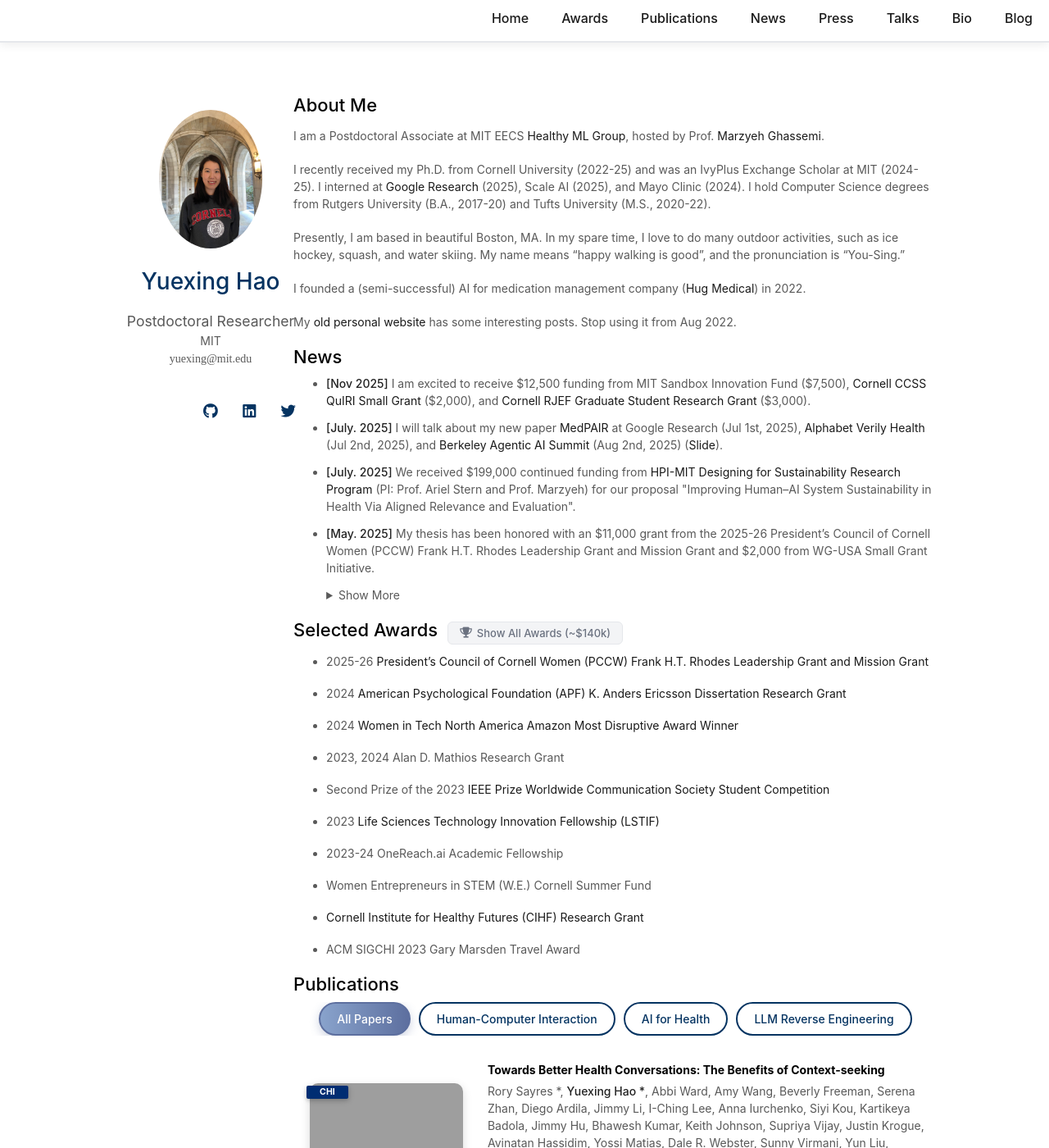
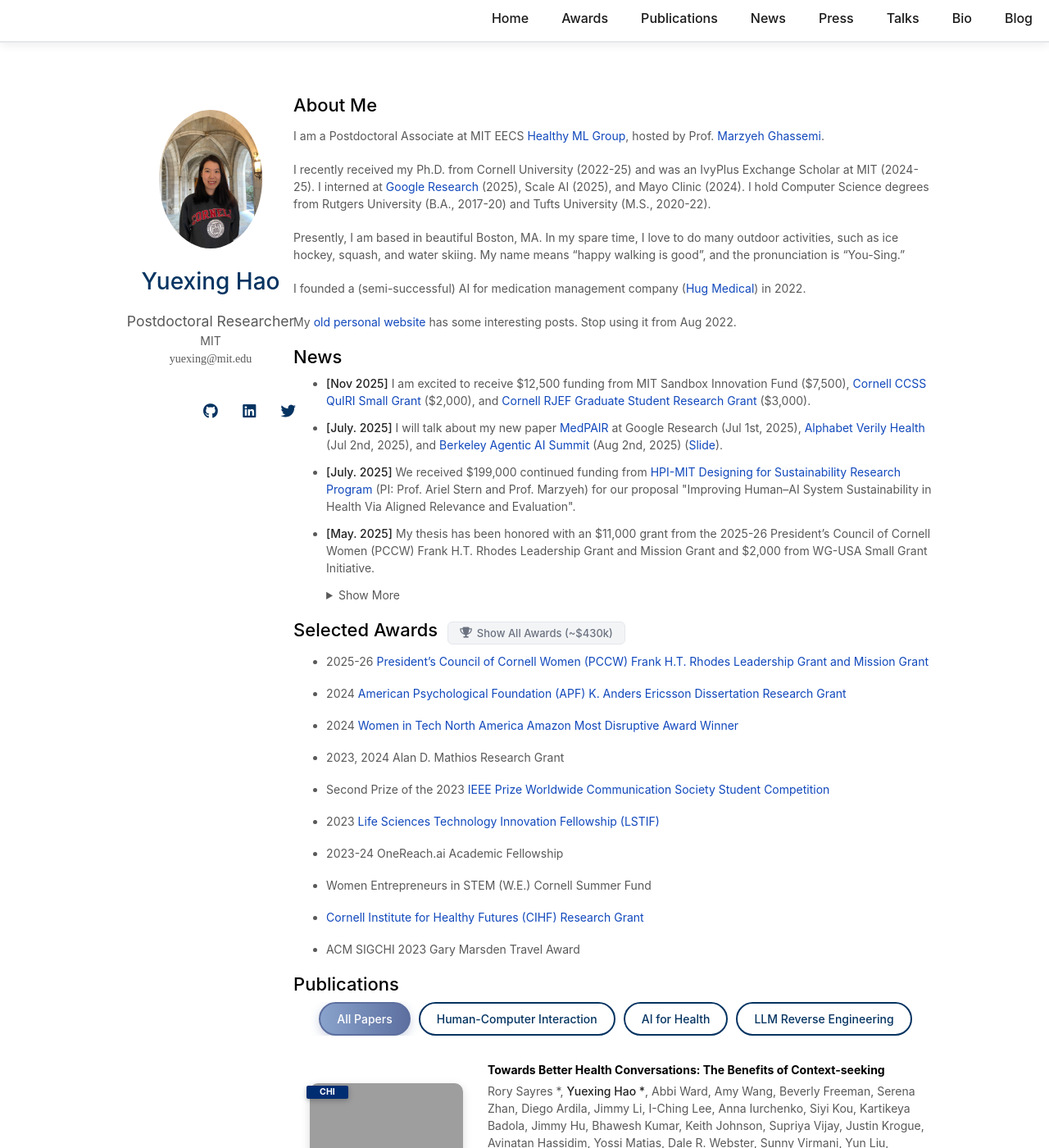
Before and after one commit to YuexingHao/Yuexing-Hao, a Jekyll site: the page built from index.md, in a window 1280 px wide and 1400 px high. Shown: the whole window at 82% size. Built offline with Jekyll 4.4.1, drawn with Linux system fonts in a browser that asks for light colours; a style sheet for code colours, icons or effects is not loaded; our own code applies the rules of GitHub Pages for plain Markdown files; grey boxes are pictures that could not be loaded.

Commit message:
Update blog post content, awards section, and link colors

```diff
--- a/_includes/awards.md
+++ b/_includes/awards.md
@@ -43,7 +43,7 @@
 }
 </style>
 
-<h2 style="margin: 20px 0px 10px;" id="awards">Selected Awards<a href="all_awards.html" class="awards-btn"><i class="fas fa-trophy"></i> Show All Awards (~$140k)</a></h2>
+<h2 style="margin: 20px 0px 10px;" id="awards">Selected Awards<a href="all_awards.html" class="awards-btn"><i class="fas fa-trophy"></i> Show All Awards (~$430k)</a></h2>
 
 <ul id="awards-list">
   <li>2025-26 <a href="https://yuexinghao.github.io/Yuexing-Hao/assets/files/PCCW%20Letter.pdf">President’s Council of Cornell Women (PCCW) Frank H.T. Rhodes Leadership Grant and Mission Grant</a></li>
--- a/_sass/minimal-light.scss
+++ b/_sass/minimal-light.scss
@@ -280,7 +280,7 @@ h1 {
 }
 
 a {
-  color:#1a1a1a;
+  color:#1148bc;
   text-decoration:none;
 }
 
```
Also changed, not shown: _posts/2025-01-28-welcome-to-my-blog.md (+3 -3 lines).
